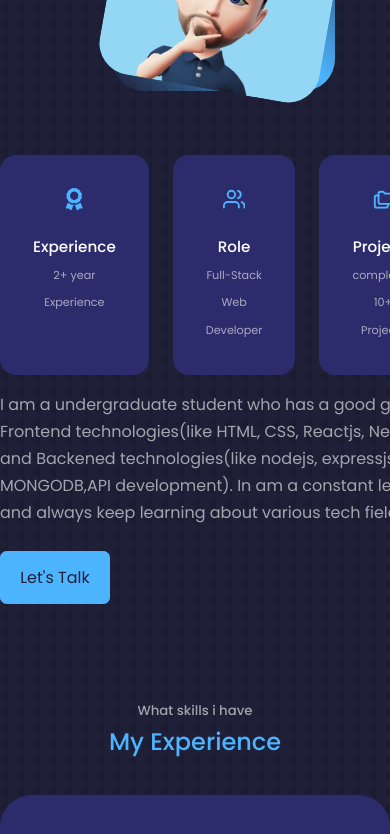
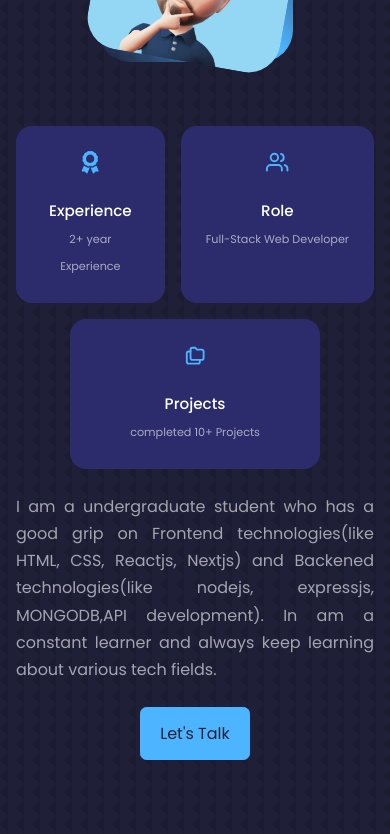
Before and after one commit to mahideveloper1/Portfolio, a React (Create React App) app: page / in a window 390 px wide. Shown: the part 1200-2034 px from the top of the page. Built offline with nearby package versions, Linux system fonts and the light colour scheme.

Commit message:
updated about section

```diff
--- a/src/components/Experience/Experience.css
+++ b/src/components/Experience/Experience.css
@@ -1,4 +1,4 @@
-.experience__container{
+.experience__container {
   display: grid;
   grid-template-columns: 1fr 1fr;
   gap: 2rem;
@@ -12,7 +12,7 @@
   transition: var(--transition);
 }
 
-.experience__container > div:hover{
+.experience__container > div:hover {
   background: transparent;
   border-color: var(--color-primary-variant);
   cursor: default;
@@ -21,12 +21,12 @@
 .experience__container > div h3 {
   text-align: center;
   margin-bottom: 2rem;
-    color: var(--color-primary );
+  color: var(--color-primary);
 }
 
-.experience__content{
+.experience__content {
   display: grid;
-    grid-template-columns:1fr 1fr ;
+  grid-template-columns: 1fr 1fr;
   row-gap: 2rem;
 }
 
@@ -35,34 +35,43 @@
   gap: 1rem;
 }
 
-.experience__details-icon{
+.experience__details-icon {
   margin-top: 6px;
   color: var(--color-primary);
 }
 
-
 @media screen and (max-width: 1024px) {
-    .experience__container{
+  .experience__container {
     grid-template-columns: 1fr;
   }
-    .experience__container > div{
+  .experience__container > div {
     width: 80%;
     padding: 2rem;
     margin: 0 auto;
   }
-    .experience__content{
+  .experience__content {
     padding: 1rem;
   }
 }
 
 @media screen and (max-width: 600px) {
-    .experience__container{
+  .experience__container {
     gap: 1rem;
   }
-    .experience__container  > div{
-        width: 100%;
+  .experience__container > div {
     padding: 2rem 1rem;
-        margin: 0 auto;
+    margin: auto;
+  }
 }
 
+@media screen and (max-width: 450px) and (min-width: 400px) {
+  .experience__container > div {
+    margin-left: 55px;
   }
+}
+@media screen and (max-width: 400px) and (min-width: 350px) {
+  .experience__container > div {
+    margin-left: 35px;
+    width: 100%;
+  }
+}
--- a/src/components/Portfolio/Portfolio.css
+++ b/src/components/Portfolio/Portfolio.css
@@ -1,17 +1,18 @@
-.portfolio__container{
+.portfolio__container {
   display: grid;
-    grid-template-columns: repeat(3 , 1fr);
+  grid-template-columns: repeat(3, 1fr);
   gap: 2.5rem;
 }
 
-.portfolio__item{
+.portfolio__item {
   background: var(--color-bg-variant);
+  padding: 2rem;
   padding: 1.2rem;
- border-radius: 2rem;
   border: 1px solid transparent;
   transition: var(--transition);
+  margin: auto;
 }
-.portfolio__item:hover{
+.portfolio__item:hover {
   border-color: var(--color-primary-variant);
   background: transparent;
 }
@@ -21,25 +22,41 @@
   overflow: hidden;
 }
 
-.portfolio__item h3{
+.portfolio__item h3 {
   margin: 1.2rem 0 2rem;
 }
 
-.portfolio__item-cta{
+.portfolio__item-cta {
   display: flex;
   gap: 1rem;
   margin-bottom: 1rem;
 }
 
-@media screen and (max-width:1024px) {
-  .portfolio__container{
+@media screen and (max-width: 1024px) {
+  .portfolio__container {
     grid-template-columns: 1fr 1fr;
     gap: 1.2rem;
-}}
+  }
+}
 
-@media screen and (max-width:600px) {
-    .portfolio__container{
+@media screen and (max-width: 600px) {
+  .portfolio__container {
     grid-template-columns: 1fr;
     gap: 1rem;
   }
 }
+
+@media screen and (max-width: 450px) and (min-width: 400px) {
+  .portfolio__item {
+    margin-left: 35px;
+  }
+
+  h5 {
+    align-self: center;
+  }
+}
+@media screen and (max-width: 400px) {
+  .portfolio__item {
+    margin-left: 60px;
+  }
+}
--- a/src/components/Portfolio/Portfolio.js
+++ b/src/components/Portfolio/Portfolio.js
@@ -11,37 +11,37 @@ const data = [
   {
     id: 1,
     image: IMG1,
+    title: "Video Conference App",
+    github: "https://github.com/mahideveloper1/Video-Call-App",
+    demo: "https://video-call-app-pi.vercel.app",
+  },
+  {
+    id: 2,
+    image: IMG2,
     title: "Course Selling App",
     github: "https://github.com/mahideveloper1/course-selling-app",
     demo: "https://course-app-pink.vercel.app/",
   },
   {
-    id: 2,
-    image: IMG2,
-    title: "Dashboard",
+    id: 3,
+    image: IMG3,
+    title: "Advanced Dashboard",
     github: "https://github.com/mahideveloper1/Adv-Dashboard",
     demo: "https://dashboard-nu-jade.vercel.app/",
   },
   {
-    id: 3,
-    image: IMG3,
-    title: "To-Do App",
-    github: "https://github.com/mahideveloper1/to-do-list",
-    demo: "https://to-do-list-delta-lime.vercel.app/",
-  },
-  {
     id: 4,
     image: IMG4,
-    title: "E-Commerce",
-    github: "https://github.com/mahideveloper1/E-commerce",
-    demo: "https://www.youtube.com/watch?v=9urCdxU3rYI",
+    title: "Figma App",
+    github: "https://github.com/mahideveloper1/Figma-App",
+    demo: "https://figma-app-five.vercel.app",
   },
   {
     id: 5,
     image: IMG5,
-    title: "Twitter",
-    github: "https://github.com/mahideveloper1/Twitter-frontend",
-    demo: "https://www.youtube.com/watch?v=ouGpoXe678o",
+    title: "E-Commerce Web App",
+    github: "https://github.com/mahideveloper1/E-commerce",
+    demo: "https://www.youtube.com/watch?v=9urCdxU3rYI",
   },
   {
     id: 6,
--- a/src/components/about/about.css
+++ b/src/components/about/about.css
@@ -1,19 +1,23 @@
-
-.about__container{
+.about__container {
   display: grid;
   grid-template-columns: 35% 50%;
-    gap :15%;
+  gap: 15%;
 }
 
-.about__me
-{   width :100%;
+.about__me {
+  width: 100%;
   border-radius: 2rem;
   aspect-ratio: 1/1;
-    background:linear-gradient(45deg , transparent , var(--color-primary) , transparent) ;
+  background: linear-gradient(
+    45deg,
+    transparent,
+    var(--color-primary),
+    transparent
+  );
   display: grid;
   place-items: center;
 }
-.about__me-image{
+.about__me-image {
   border-radius: 2rem;
   overflow: hidden;
   transform: rotate(10deg);
@@ -23,9 +27,10 @@
   transform: rotate(0);
 }
 .about__cards {
-    display:grid;
-    grid-template-columns: repeat(3 , 1fr);
+  display: grid;
+  grid-template-columns: repeat(3, 1fr);
   gap: 1.5rem;
+  margin: auto;
 }
 .about__card {
   background: var(--color-bg-variant);
@@ -35,20 +40,20 @@
   text-align: center;
   transition: var(--transition);
 }
-.about__card :hover{
+.about__card :hover {
   background: transparent;
   border-color: var(--color-primary-variant);
   cursor: default;
 }
-.about__icon{
+.about__icon {
   color: var(--color-primary);
   font-size: 1.4rem;
   margin-bottom: 1rem;
 }
-.about__card h5{
+.about__card h5 {
   font-size: 0.95rem;
 }
-.about__card small{
+.about__card small {
   font-size: 0.7rem;
   color: var(--color-light);
 }
@@ -56,36 +61,76 @@
 .about__content p {
   margin: 2rem 0 2.6rem;
   color: var(--color-light);
-
 }
 
-@media  screen and (max-width :1024px) {
-    .about__container{
+@media screen and (max-width: 1024px) {
+  .about__container {
     grid-template-columns: 1fr;
     gap: 0;
   }
-    .about__me{
-        width:50%;
+  .about__me {
+    width: 50%;
     margin: 2rem auto 4rem;
   }
-    .about__content p{
+  .about__content p {
     margin: 1rem 0 1.5rem;
   }
 }
 
-@media  screen and (max-width :6oopx) {
-   .about__me{
-    width:65%;
-    margin: 0 auto 3rem;
-   }
-   .about__cards{
+@media screen and (max-width: 600px) {
+  .about__cards {
+    display: grid;
     grid-template-columns: 1fr 1fr;
     gap: 1rem;
+    justify-items: center;
   }
-   .about__content{
+
+  .about__card {
+    width: 80%;
+  }
+
+  .about__cards .about__card:nth-child(3) {
+    grid-column: span 2;
+    width: 60%;
+    margin: 0 auto;
+  }
+
+  .about__content {
     text-align: center;
+    padding: 0 1rem;
   }
-   .about__content p{
-    margin:1.5rem 0;
+
+  .about__content p {
+    margin: 1.5rem 0;
+    text-align: justify;
+  }
+
+  .about__content .btn {
+    display: block;
+    margin: 0 auto;
   }
 }
+
+@media screen and (max-width: 450px) {
+  .about__cards {
+    grid-template-columns: 1fr;
+    gap: 1rem;
+    margin: 0 auto;
+  }
+
+  .about__card {
+    width: 100%;
+    margin: 0 auto;
+    padding: 1.5rem;
+  }
+
+  .about__cards .about__card:nth-child(3) {
+    width: 70%;
+    grid-column: span 2;
+    margin: 0 auto;
+  }
+
+  .about__content p {
+    margin: 1.5rem 0;
+  }
+}
```
Lines whose indentation alone changed are shown as unchanged.
